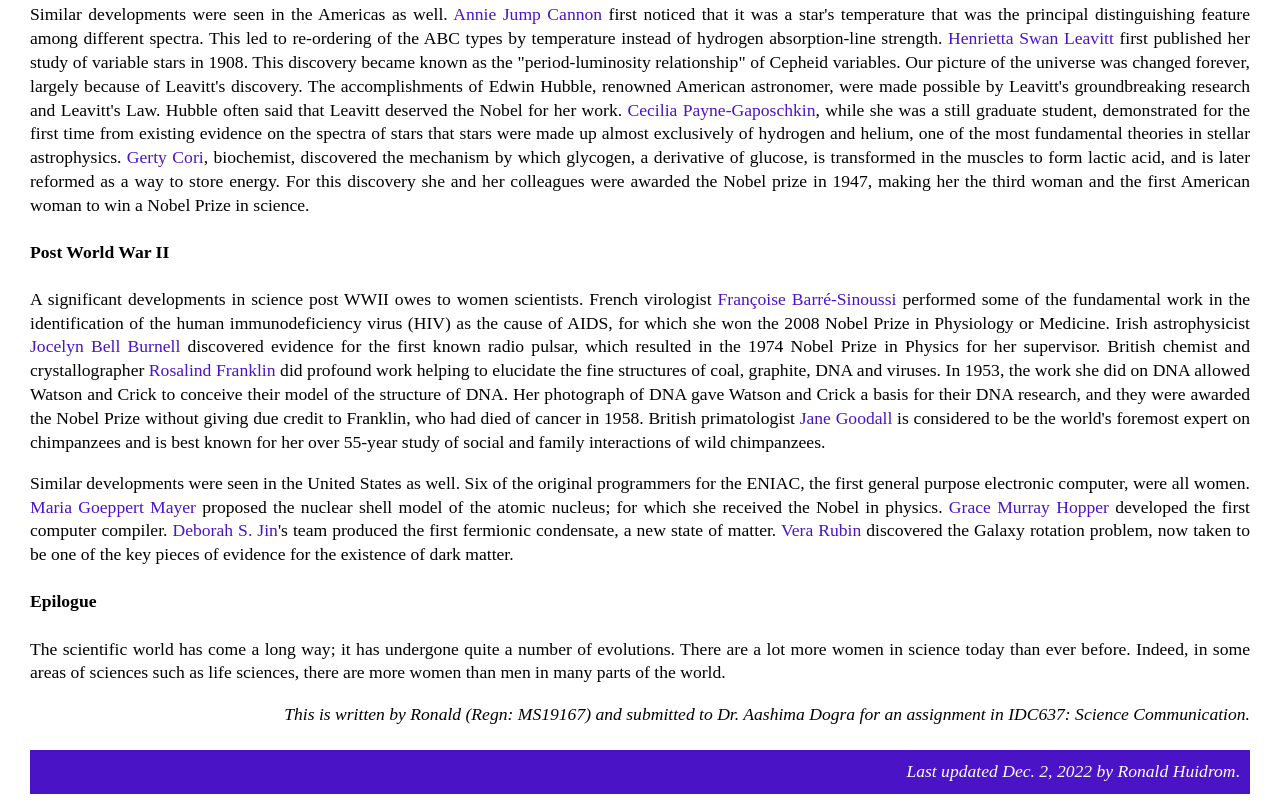
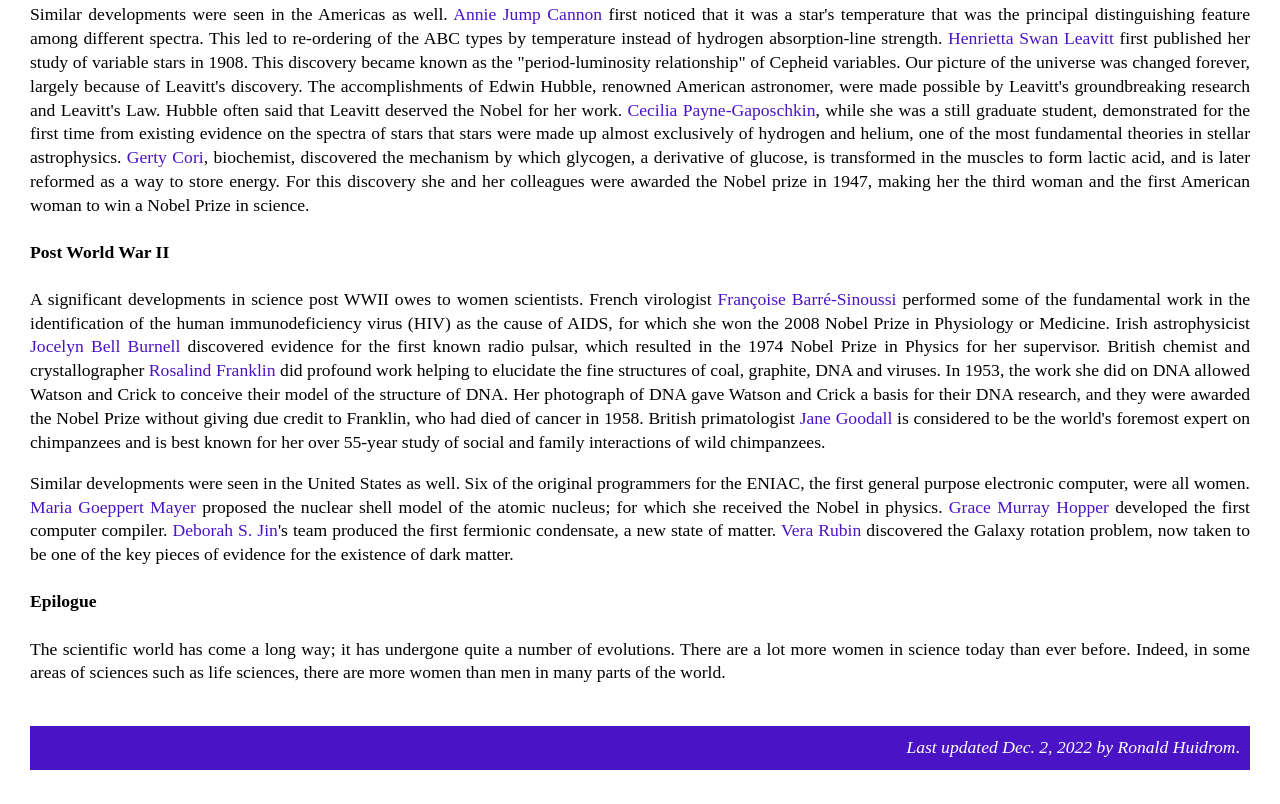
Before and after one commit to ronaldhuidrom/articles, a plain HTML site: page women-in-science/index.html in a window 1280 px wide. Shown: the part 1639-2443 px from the top of the page. After the commit the page ends 2419 px from the top, so only its background shows below. Drawn offline with nearby package versions, Linux system fonts and the light colour scheme; some packages are replaced by stand-ins of ours.

Commit message:
Update index.html

```diff
--- a/women-in-science/index.html
+++ b/women-in-science/index.html
@@ -86,8 +86,6 @@
 
   <h4>Epilogue</h4>
   <p>The scientific world has come a long way; it has undergone quite a number of evolutions. There are a lot more women in science today than ever before. Indeed, in some areas of sciences such as life sciences, there are more women than men in many parts of the world.</p>
-
-  <div align="right"><em>This is written by Ronald (Regn: MS19167) and submitted to Dr. Aashima Dogra for an assignment in IDC637: Science Communication.</em></div>
    </div>
   </div>
 
```
